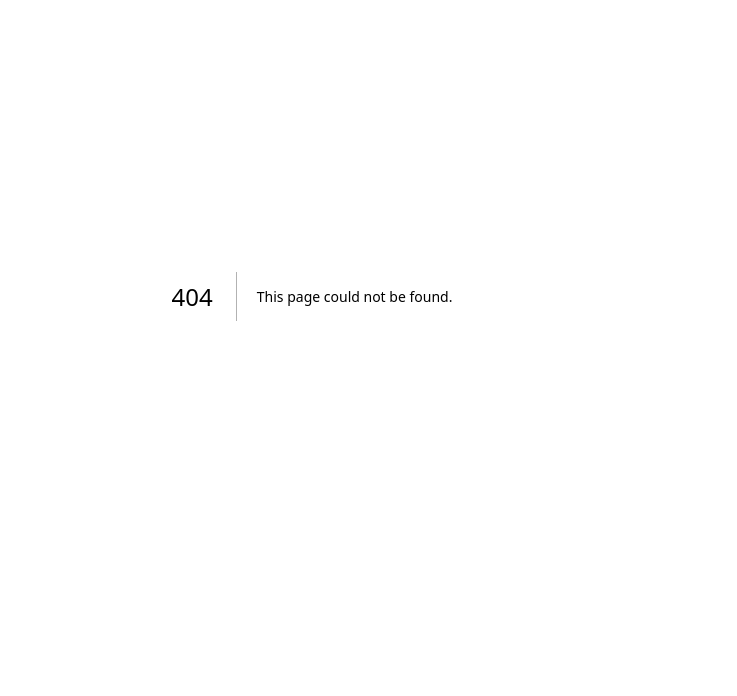
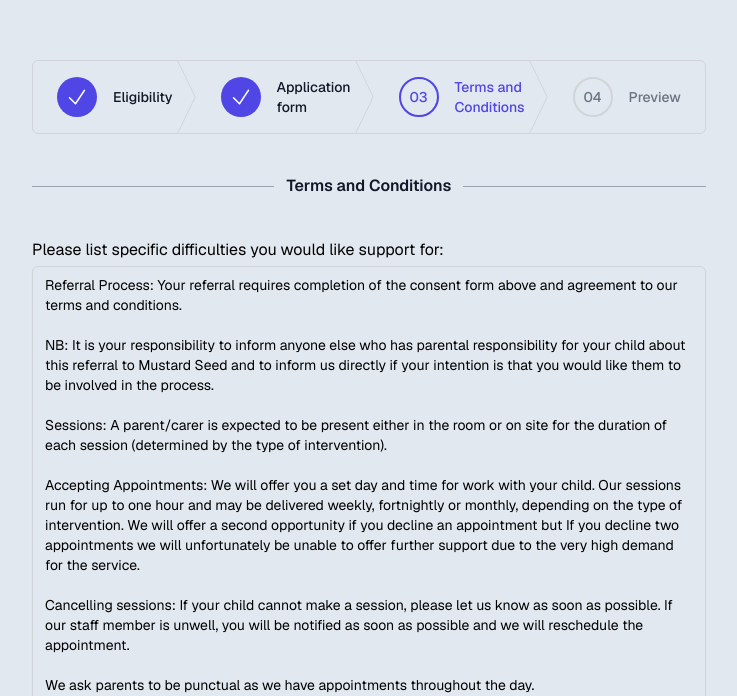
Before and after one commit to arctheowl/mustard-seed-referral, a Next.js app: page /terms in a window 1280 px wide. Before the commit this address had no page. Shown: the part 104-800 px from the top of the page, without its empty margins (328-1065 px from the left). Built offline with nearby package versions, Linux system fonts and the light colour scheme.

Commit message:
Added correct flow to submit form to terms page

```diff
--- a/app/components/progressBar.tsx
+++ b/app/components/progressBar.tsx
@@ -1,21 +1,27 @@
 "use client";
 
 import { CheckIcon } from "@heroicons/react/24/solid";
-import { useEffect } from "react";
+import { useMemo } from "react";
 
 const steps = [
   { id: "01", name: "Eligibility", href: "#", status: "current" },
   { id: "02", name: "Application form", href: "#", status: "upcoming" },
-  { id: "03", name: "Preview", href: "#", status: "upcoming" },
+  { id: "03", name: "Terms and Conditions", href: "#", status: "upcoming" },
+  { id: "04", name: "Preview", href: "#", status: "upcoming" },
 ];
 
 export default function ProgressBar({ step }: { step: number }) {
-  useEffect(() => {
-    steps[step].status = "current";
-    if (step > 0) {
-      steps[0].status = "complete";
-    }
-  }, [step]);
+  useMemo(() => {
+    steps.map((s, index) => {
+      if (index < step) {
+        s.status = "complete";
+      } else if (index === step) {
+        s.status = "current";
+      } else {
+        s.status = "upcoming";
+      }
+    });
+  }, [step])
 
   return (
     <nav aria-label="Progress" className="flex items-center justify-center">
@@ -23,10 +29,10 @@ export default function ProgressBar({ step }: { step: number }) {
         role="list"
         className="divide-y divide-gray-300 rounded-md border border-gray-300 md:flex md:divide-y-0"
       >
-        {steps.map((step, stepIdx) => (
-          <li key={step.name} className="relative md:flex md:flex-1">
-            {step.status === "complete" ? (
-              <a href={step.href} className="group flex w-full items-center">
+        {steps.map((s, stepIdx) => (
+          <li key={s.name} className="relative md:flex md:flex-1">
+            {s.status === "complete" ? (
+              <a href={s.href} className="group flex w-full items-center">
                 <span className="flex items-center px-6 py-4 text-sm font-medium">
                   <span className="flex size-10 shrink-0 items-center justify-center rounded-full bg-indigo-600 group-hover:bg-indigo-800">
                     <CheckIcon
@@ -35,41 +41,40 @@ export default function ProgressBar({ step }: { step: number }) {
                     />
                   </span>
                   <span className="ml-4 text-sm font-medium text-gray-900">
-                    {step.name}
+                    {s.name}
                   </span>
                 </span>
               </a>
-            ) : step.status === "current" ? (
+            ) : s.status === "current" ? (
               <a
-                href={step.href}
+                href={s.href}
                 aria-current="step"
                 className="flex items-center px-6 py-4 text-sm font-medium"
               >
                 <span className="flex size-10 shrink-0 items-center justify-center rounded-full border-2 border-indigo-600">
-                  <span className="text-indigo-600">{step.id}</span>
+                  <span className="text-indigo-600">{s.id}</span>
                 </span>
                 <span className="ml-4 text-sm font-medium text-indigo-600">
-                  {step.name}
+                  {s.name}
                 </span>
               </a>
             ) : (
               <a
-                href={step.href}
+                href={s.href}
                 className="group flex items-center cursor-not-allowed"
               >
                 <span className="flex items-center px-6 py-4 text-sm font-medium">
                   <span className="flex size-10 shrink-0 items-center justify-center rounded-full border-2 border-gray-300 group-hover:border-gray-400">
                     <span className="text-gray-500 group-hover:text-gray-900">
-                      {step.id}
+                      {s.id}
                     </span>
                   </span>
                   <span className="ml-4 text-sm font-medium text-gray-500 group-hover:text-gray-900">
-                    {step.name}
+                    {s.name}
                   </span>
                 </span>
               </a>
             )}
-
             {stepIdx !== steps.length - 1 ? (
               <>
                 {/* Arrow separator for lg screens and up */}
--- a/app/components/referralForm.tsx
+++ b/app/components/referralForm.tsx
@@ -101,10 +101,7 @@ export default function TicketPage() {
       .then(() => setSuccess(true))
       .then(() => localStorage.removeItem("mustardSeedReferralTicket"))
       .then(() => setTicket(""))
-      .then(async () => {
-        await delay(5000)
-        window.location.href = "/submitted"
-      })
+      .then(() => window.location.href = "/terms")
       .catch((err) => {
         setError(true)
         console.log(err)
@@ -134,7 +131,6 @@ export default function TicketPage() {
               <DiagnosisInfo setMedication={setMedication} setDiagnosis={setDiagnosis} setDiagnosisDate={setDiagnosisDate} setProfessionals={setProfessionals} />
               <Section2 />
               <ConsentInfo />
-              <Terms />
               <button
                 type="button"
                 onClick={() => {
--- a/app/components/referralForm/Terms.tsx
+++ b/app/components/referralForm/Terms.tsx
@@ -9,6 +9,7 @@ export const Terms = ({ }: TermsProps) => {
     <div className="">
       <Divider title={"Terms and Conditions"} />
       <div className="gap-4 flex flex-col">
+        <form action="/submitted" method="POST">
           <label>
             Please list specific difficulties you would like support for:
             <p className="mt-1 whitespace-pre-line w-full px-3 py-2 border border-gray-300 rounded-md shadow-sm focus:outline-none  sm:text-sm">
@@ -20,6 +21,7 @@ export const Terms = ({ }: TermsProps) => {
               I have read and agree to Mustard Seed's Terms and Conditions
             </p>
             <input
+              required
               type="checkbox"
               className="mt-1 block w-full px-3 py-2 border border-gray-300 rounded-md focus:outline-none focus:ring-indigo-500 focus:border-indigo-500 sm:text-sm
           "/>
@@ -30,6 +32,13 @@ export const Terms = ({ }: TermsProps) => {
               {privacyNotice}
             </p>
           </label>
+          <button
+            type="submit"
+            className="mt-6 w-full inline-flex justify-center py-2 px-4 border border-transparent shadow-sm text-sm font-medium rounded-md text-white bg-indigo-600 hover:bg-indigo-700 focus:outline-none focus:ring-2 focus:ring-offset-2 focus:ring-indigo-500"
+          >
+            Submit
+          </button>
+        </form>
       </div>
     </div>
 
--- a/app/page.tsx
+++ b/app/page.tsx
@@ -1,7 +1,5 @@
 "use client";
 
-import SignInPage from "./components/signIn";
-import CountDown from "./components/countDown";
 import Banner from "./components/banner";
 import Image from "next/image";
 import FAQs2 from "./components/faqs2";
--- /dev/null
+++ b/app/terms/page.tsx
@@ -0,0 +1,17 @@
+"use client";
+
+import ProgressBar from "../components/progressBar";
+import { Terms } from "../components/referralForm/Terms";
+
+export default function TicketPage() {
+  return (
+    <div className="grid grid-rows-[20px_1fr_20px] items-center justify-items-center min-h-screen p-8 pb-20 gap-16 sm:p-20 font-[family-name:var(--font-geist-sans)] bg-slate-200">
+      <main className="flex flex-col row-start-2 items-center sm:items-start text-black w-1/2">
+        <div>
+          <ProgressBar step={2} />
+          <Terms />
+        </div>
+      </main>
+    </div>
+  );
+}
```
Lines whose indentation alone changed are shown as unchanged.
